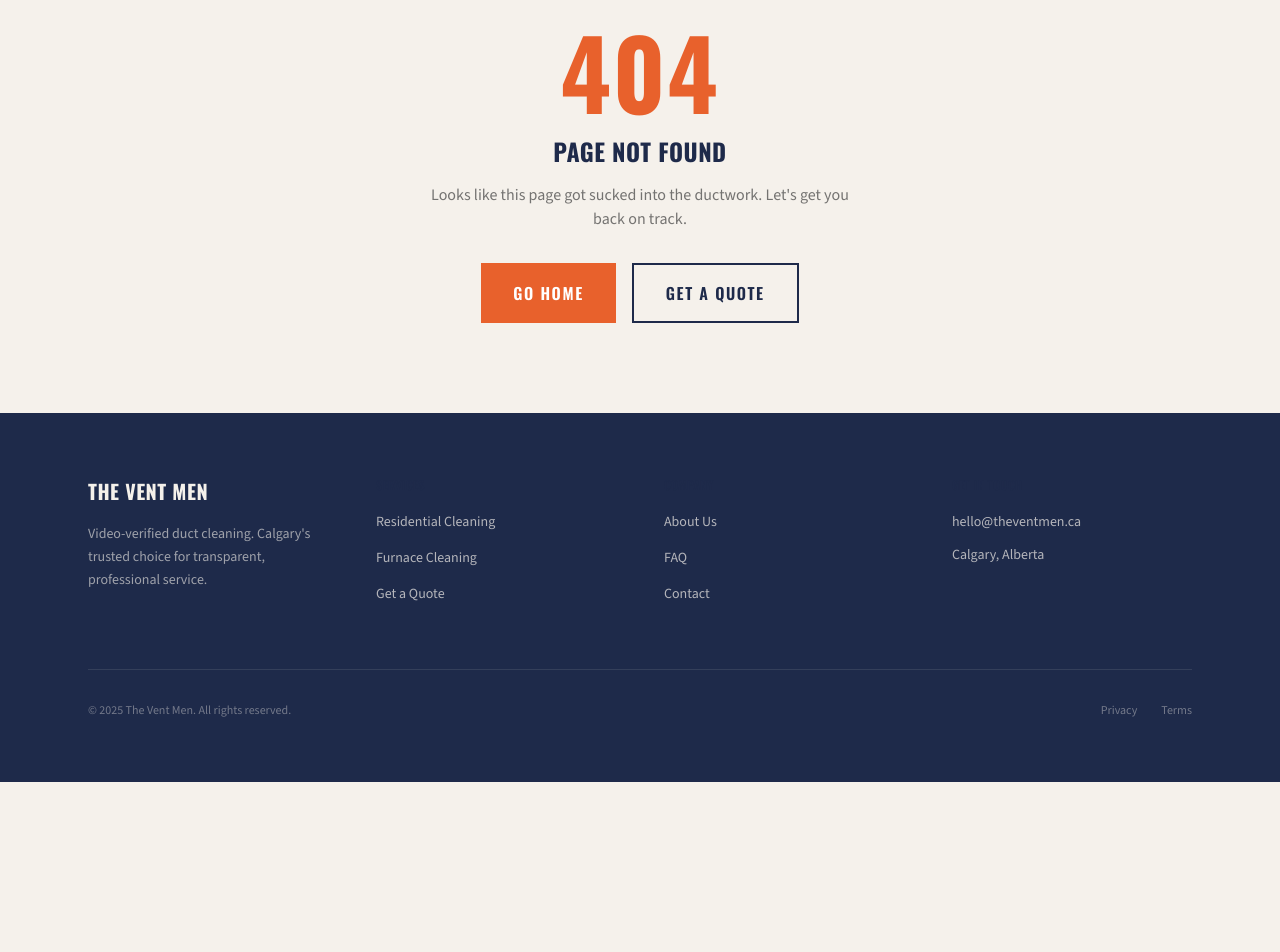
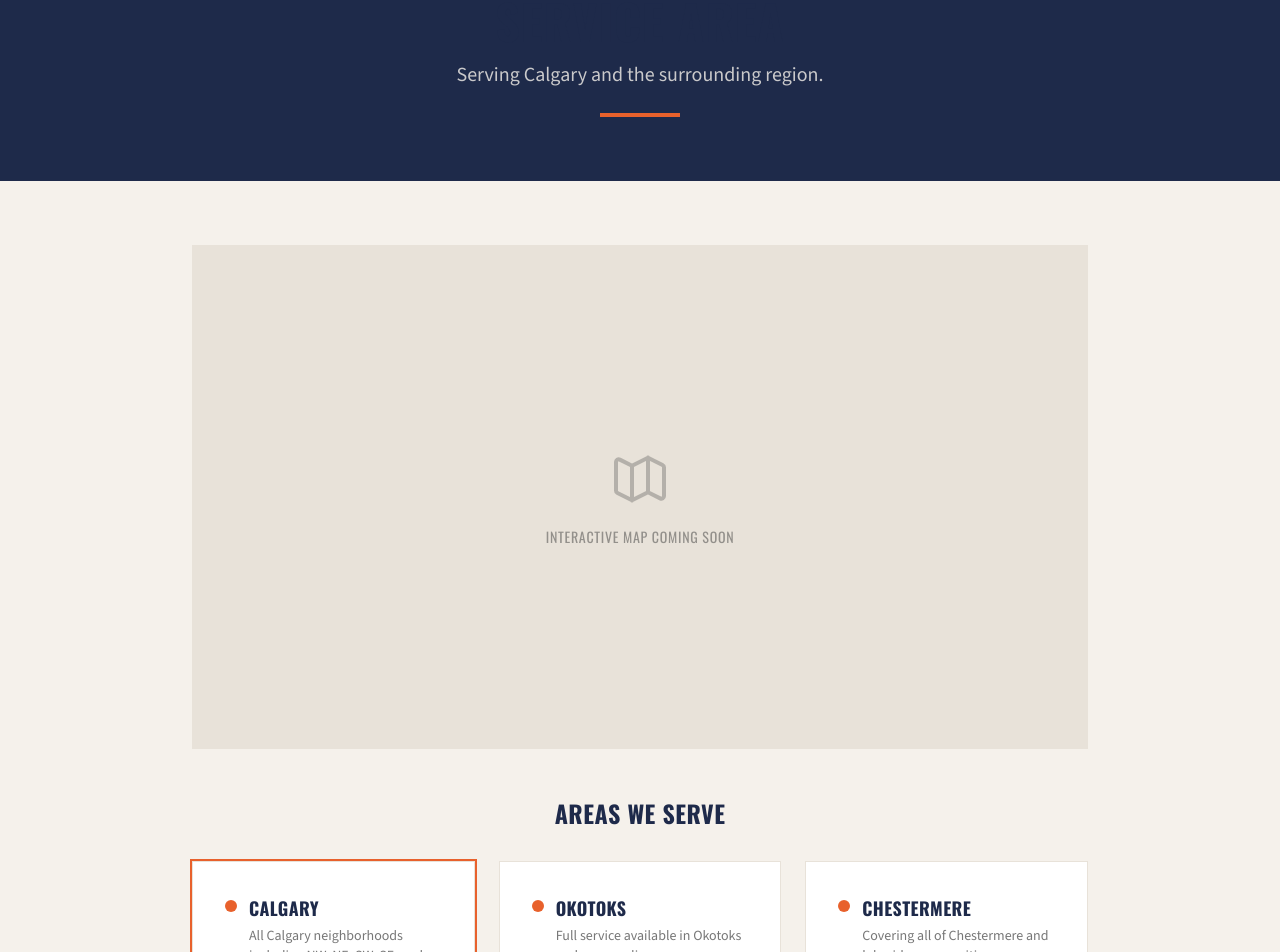
Before and after one commit to charliepwr1/Ventmen-website, a Next.js app: page /service-area in a window 1280 px wide. Before the commit this address had no page. Shown: the part 148-1100 px from the top of the page. Before the commit the page ends 930 px from the top, so only its background shows below. Built offline with nearby package versions, Linux system fonts and the light colour scheme.

Commit message:
feat: add area page links to service area hub

```diff
--- /dev/null
+++ b/src/app/service-area/page.tsx
@@ -0,0 +1,209 @@
+import Link from "next/link";
+import type { Metadata } from "next";
+import { SERVICE_AREAS } from "@/lib/constants/schema";
+
+export const metadata: Metadata = {
+  title: "Service Area | The Vent Men",
+  description:
+    "The Vent Men serves Calgary and surrounding areas including Okotoks, Chestermere, Cochrane, High River, Black Diamond, and Langdon.",
+};
+
+const serviceAreas = [
+  {
+    name: "Calgary",
+    description: "All Calgary neighborhoods including NW, NE, SW, SE, and surrounding communities.",
+    primary: true,
+  },
+  {
+    name: "Okotoks",
+    description: "Full service available in Okotoks and surrounding area.",
+    primary: false,
+  },
+  {
+    name: "Chestermere",
+    description: "Covering all of Chestermere and lakeside communities.",
+    primary: false,
+  },
+  {
+    name: "Cochrane",
+    description: "Service available throughout Cochrane and nearby areas.",
+    primary: false,
+  },
+  {
+    name: "High River",
+    description: "Full coverage in High River and surrounding region.",
+    primary: false,
+  },
+  {
+    name: "Black Diamond",
+    description: "Service available in Black Diamond and Turner Valley.",
+    primary: false,
+  },
+  {
+    name: "Langdon",
+    description: "Covering Langdon and nearby communities.",
+    primary: false,
+  },
+];
+
+export default function ServiceAreaPage() {
+  return (
+    <div className="min-h-screen">
+      {/* Hero Section */}
+      <section className="bg-navy text-white py-16 px-6">
+        <div className="max-w-4xl mx-auto text-center">
+          <h1 className="font-display text-4xl md:text-5xl font-bold mb-4">
+            Service Area
+          </h1>
+          <p className="text-xl text-cream/80 mb-6">
+            Serving Calgary and the surrounding region.
+          </p>
+          <div className="divider mx-auto bg-orange"></div>
+        </div>
+      </section>
+
+      {/* Map Placeholder Section */}
+      <section className="py-16 px-6">
+        <div className="max-w-4xl mx-auto">
+          {/* Map Placeholder */}
+          <div className="aspect-video bg-cream-dark flex items-center justify-center mb-12">
+            <div className="text-center">
+              <svg className="w-16 h-16 mx-auto text-charcoal/30 mb-4" fill="none" viewBox="0 0 24 24" stroke="currentColor" strokeWidth={1.5}>
+                <path strokeLinecap="round" strokeLinejoin="round" d="M9 20l-5.447-2.724A1 1 0 013 16.382V5.618a1 1 0 011.447-.894L9 7m0 13l6-3m-6 3V7m6 10l4.553 2.276A1 1 0 0021 18.382V7.618a1 1 0 00-.553-.894L15 4m0 13V4m0 0L9 7" />
+              </svg>
+              <p className="text-charcoal/50 font-display uppercase tracking-wider text-sm">
+                Interactive Map Coming Soon
+              </p>
+            </div>
+          </div>
+
+          {/* Areas List */}
+          <h2 className="font-display text-2xl font-bold text-navy text-center mb-8">
+            Areas We Serve
+          </h2>
+
+          <div className="grid grid-cols-1 md:grid-cols-2 lg:grid-cols-3 gap-6">
+            {serviceAreas.map((area) => (
+              <div
+                key={area.name}
+                className={`card ${area.primary ? "ring-2 ring-orange" : ""}`}
+              >
+                <div className="flex items-start gap-3">
+                  <span className="w-3 h-3 bg-orange rounded-full mt-1.5 flex-shrink-0"></span>
+                  <div>
+                    <h3 className="font-display text-lg font-bold text-navy mb-1">
+                      {area.name}
+                    </h3>
+                    <p className="text-charcoal/70 text-sm">{area.description}</p>
+                  </div>
+                </div>
+              </div>
+            ))}
+          </div>
+        </div>
+      </section>
+
+      {/* Service Area Detail Pages */}
+      <section className="px-6 py-16">
+        <div className="mx-auto max-w-5xl">
+          <h2 className="font-display text-center text-2xl font-bold uppercase tracking-wide text-navy md:text-3xl">
+            Service Area Details
+          </h2>
+          <div className="mt-8 grid gap-4 sm:grid-cols-2 lg:grid-cols-3">
+            {SERVICE_AREAS.map((area) => (
+              <Link
+                key={area.slug}
+                href={`/service-area/${area.slug}`}
+                className="card block p-5 transition-colors hover:border-orange"
+              >
+                <h3 className="font-display font-semibold uppercase text-navy">{area.name}</h3>
+                <p className="mt-1 text-sm text-charcoal">{area.driveTime}</p>
+                <span className="mt-2 inline-block text-sm font-semibold text-orange">View details &rarr;</span>
+              </Link>
+            ))}
+          </div>
+        </div>
+      </section>
+
+      {/* Not Sure Section */}
+      <section className="py-12 px-6 bg-cream-dark">
+        <div className="max-w-2xl mx-auto text-center">
+          <h2 className="font-display text-2xl font-bold text-navy mb-4">
+            Not Sure If We Serve Your Area?
+          </h2>
+          <p className="text-charcoal/70 mb-6">
+            We&apos;re always expanding our service area. If you don&apos;t see your
+            location listed, get a quote anyway—we&apos;ll let you know if we can help.
+          </p>
+          <Link href="/quote" className="btn btn-primary">
+            Get a Quote
+          </Link>
+        </div>
+      </section>
+
+      {/* Service Details */}
+      <section className="py-16 px-6">
+        <div className="max-w-4xl mx-auto">
+          <h2 className="font-display text-2xl font-bold text-navy text-center mb-8">
+            What to Expect
+          </h2>
+
+          <div className="grid grid-cols-1 md:grid-cols-3 gap-8">
+            <div className="text-center">
+              <div className="w-16 h-16 bg-orange/10 flex items-center justify-center mx-auto mb-4">
+                <svg className="w-8 h-8 text-orange" fill="none" viewBox="0 0 24 24" stroke="currentColor" strokeWidth={2}>
+                  <path strokeLinecap="round" strokeLinejoin="round" d="M12 8v4l3 3m6-3a9 9 0 11-18 0 9 9 0 0118 0z" />
+                </svg>
+              </div>
+              <h3 className="font-display font-bold text-navy mb-2">Same Week Booking</h3>
+              <p className="text-charcoal/70 text-sm">
+                Most appointments scheduled within 3-5 business days.
+              </p>
+            </div>
+
+            <div className="text-center">
+              <div className="w-16 h-16 bg-orange/10 flex items-center justify-center mx-auto mb-4">
+                <svg className="w-8 h-8 text-orange" fill="none" viewBox="0 0 24 24" stroke="currentColor" strokeWidth={2}>
+                  <path strokeLinecap="round" strokeLinejoin="round" d="M8 7V3m8 4V3m-9 8h10M5 21h14a2 2 0 002-2V7a2 2 0 00-2-2H5a2 2 0 00-2 2v12a2 2 0 002 2z" />
+                </svg>
+              </div>
+              <h3 className="font-display font-bold text-navy mb-2">Flexible Scheduling</h3>
+              <p className="text-charcoal/70 text-sm">
+                Morning, afternoon, or weekend appointments available.
+              </p>
+            </div>
+
+            <div className="text-center">
+              <div className="w-16 h-16 bg-orange/10 flex items-center justify-center mx-auto mb-4">
+                <svg className="w-8 h-8 text-orange" fill="none" viewBox="0 0 24 24" stroke="currentColor" strokeWidth={2}>
+                  <path strokeLinecap="round" strokeLinejoin="round" d="M17.657 16.657L13.414 20.9a1.998 1.998 0 01-2.827 0l-4.244-4.243a8 8 0 1111.314 0z" />
+                  <path strokeLinecap="round" strokeLinejoin="round" d="M15 11a3 3 0 11-6 0 3 3 0 016 0z" />
+                </svg>
+              </div>
+              <h3 className="font-display font-bold text-navy mb-2">No Travel Fees</h3>
+              <p className="text-charcoal/70 text-sm">
+                Same pricing for all service areas listed above.
+              </p>
+            </div>
+          </div>
+        </div>
+      </section>
+
+      {/* CTA Section */}
+      <section className="bg-navy py-12 px-6">
+        <div className="max-w-2xl mx-auto text-center">
+          <h2 className="font-display text-2xl font-bold text-white mb-4">
+            Ready to Book?
+          </h2>
+          <p className="text-cream/70 mb-6">
+            Get your personalized quote in under 2 minutes. Same transparent pricing
+            across all service areas.
+          </p>
+          <Link href="/quote" className="btn btn-primary">
+            Get My Quote
+          </Link>
+        </div>
+      </section>
+    </div>
+  );
+}
```
